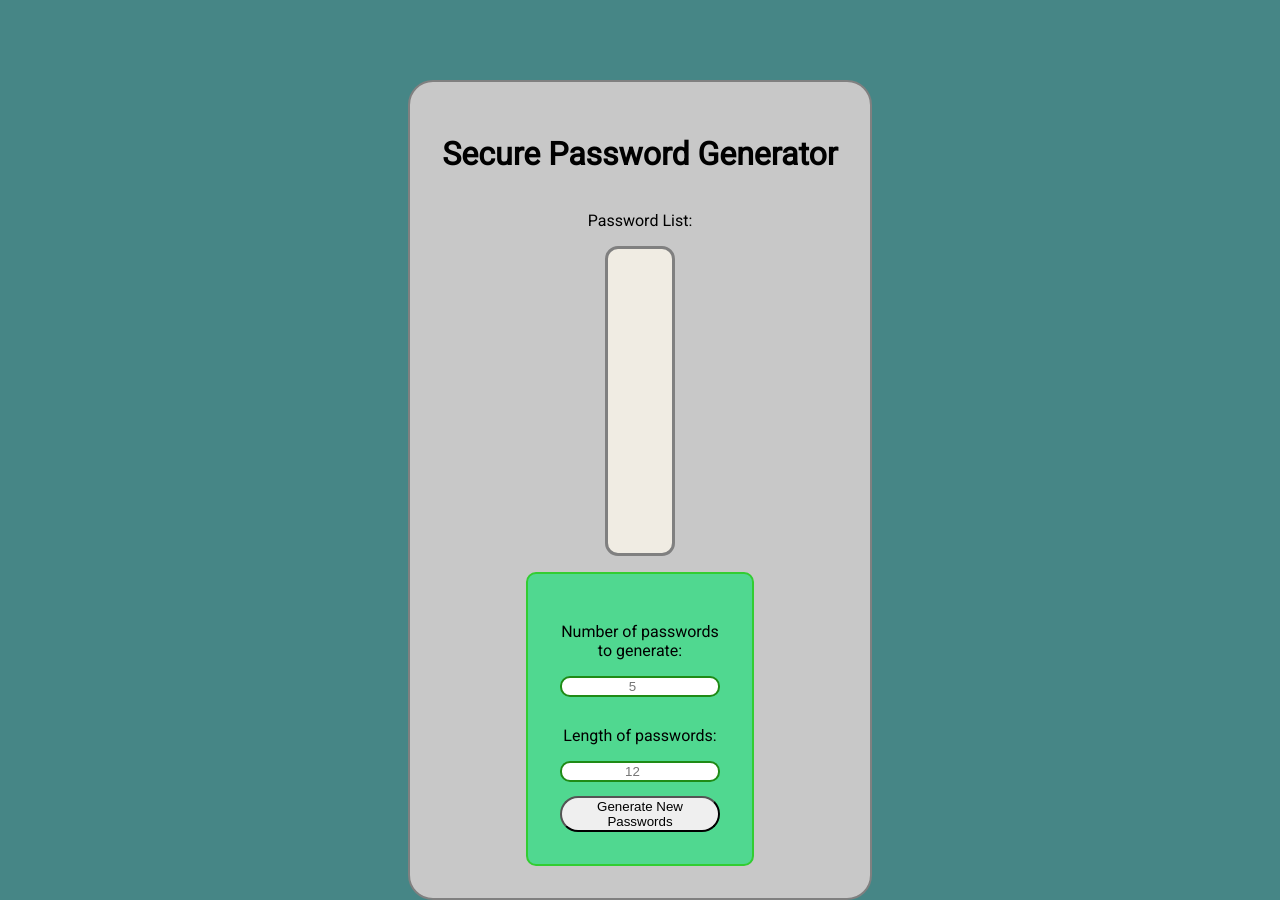
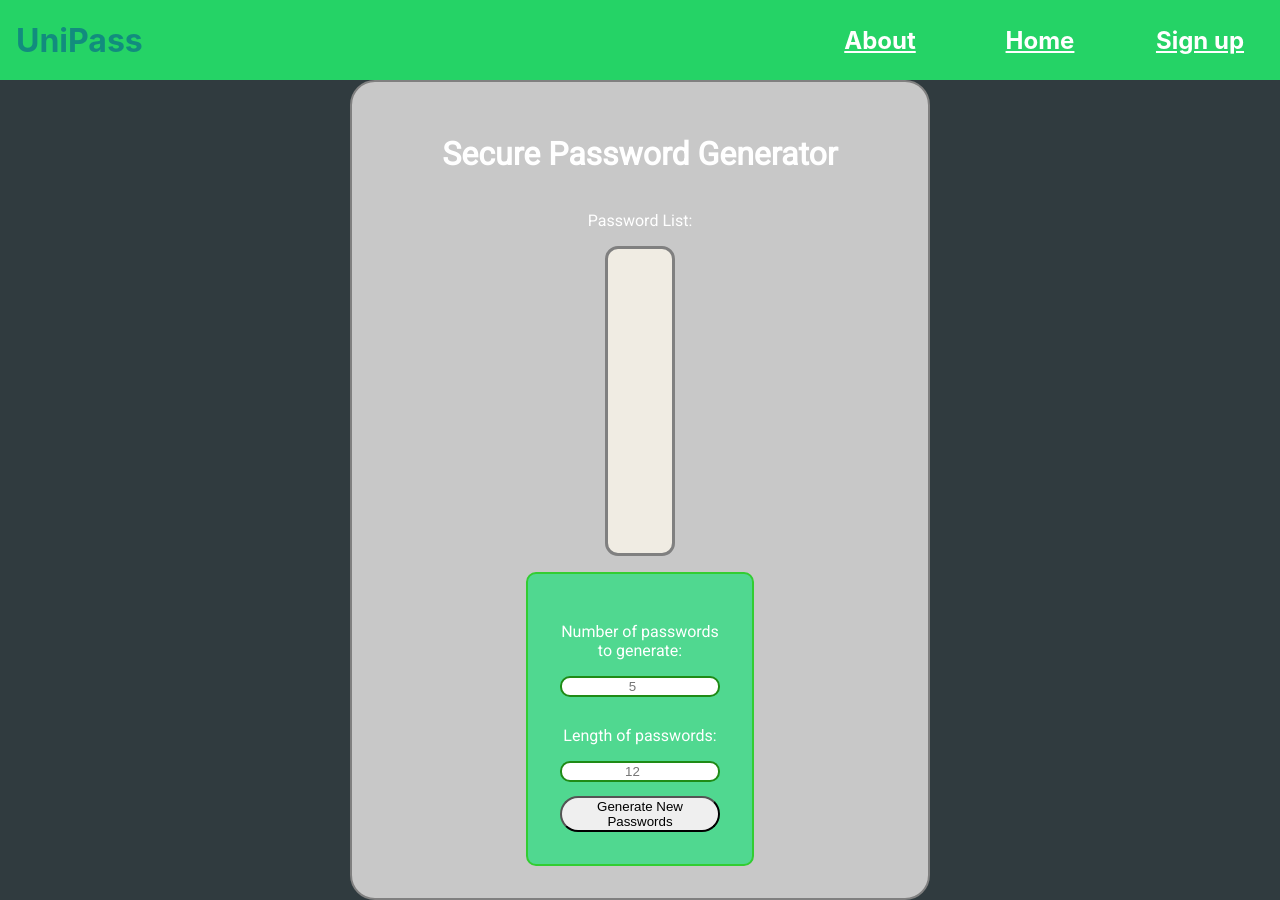
Before and after one commit to rnossair/UniPass---Password-Manager, a React (Create React App) app in the folder react-backend/client/: page /gen in a window 1280 px wide. Built offline with nearby package versions, Linux system fonts and the light colour scheme; no server answers.

Commit message:
Navbar and CSS Improvements

```diff
--- a/react-backend/client/src/App/App.js
+++ b/react-backend/client/src/App/App.js
@@ -1,4 +1,5 @@
 import React from 'react';
+import "./App.scss";
 import Home from "./pages/Home";
 import { Route, Routes} from 'react-router-dom';
 import PassGen from './pages/passgenerator.js';
@@ -8,9 +9,13 @@ import Logoff from './pages/Logout';
 import Login from './pages/Login';
 import PassList from "./pages/passList";
 import Profile from './pages/profile';
+import NavBar from './Components/NavBar';
 import { Navigate } from 'react-router-dom';
 export default function App() {
     return (
+      <div id="App">
+      <NavBar/>
+      <div id="content">
       <Routes>
         <Route exact path="/" element={<Home  />}/>
         <Route path="/gen" element={<PassGen/>}/>
@@ -22,7 +27,9 @@ export default function App() {
         <Route path="/profile" element={<Profile/>}/>
         <Route path="*" element={<Navigate to="/" replace />} />
       </Routes>
+      </div>
 
 
+      </div>
     );
 }
--- /dev/null
+++ b/react-backend/client/src/App/App.scss
@@ -0,0 +1,10 @@
+#content{
+    position: relative;
+    top: 10vh;
+    display: flex;
+    flex-direction: column;
+    align-items: center;
+    justify-content: center;
+    color: white;
+}
+html,body{margin:0;padding:0;}
--- /dev/null
+++ b/react-backend/client/src/App/Components/NavBar.js
@@ -0,0 +1,71 @@
+import React from "react";
+import { Link } from "react-router-dom";
+import "./NavBar.scss";
+class NavBar extends React.Component{
+    constructor(props){
+        super(props);
+        this.state = {
+            logged: false,
+            path: "/"
+        }
+        this.handleLinkClick = this.handleLinkClick.bind(this)
+    }
+    componentDidMount(){
+        let currPath = window.location.pathname;
+        if(document.getElementById(currPath)){
+            console.log(document.getElementById(currPath));
+            document.getElementById(currPath).classList.add("focusPage");
+        }
+        fetch("/api/authCheck")
+        .then(res => res.json())
+        .then(obj => {
+            if(obj.result === "Approved"){
+                this.setState({logged: true});
+            }
+            else{
+                this.setState({logged: false});
+            }
+        });
+        return;
+    }
+    componentDidUpdate(prevProvs, prevState){
+        let currPath = window.location.pathname;
+        let links = document.getElementsByClassName("Link");
+        if(document.getElementById(currPath)){
+            for(let i = 0; i < links.length; i++){
+                links[i].classList.remove("focusPage")
+            }
+            document.getElementById(currPath).classList.add("focusPage");
+        }
+    }
+    handleLinkClick(){
+        let currPath = window.location.pathname;
+        let links = document.getElementsByClassName("Link");
+        for(let i = 0; i < links.length; i++){
+            links[i].classList.remove("focusPage")
+        }
+        document.getElementById(currPath).classList.add("focusPage");
+        this.setState({path: currPath});
+    }
+    render(){
+        let element;
+            if(this.state.logged){
+            element = <Link to="/profile" id="/profile" onClick={this.handleLinkClick} className="Link"><h2>Profile</h2></Link>;
+        }
+        else{
+            element = <Link to="/register" id="/register" onClick={this.handleLinkClick} className="Link"><h2>Sign up</h2></Link>
+        }
+
+        return(
+            <div id="NavBar">
+                <h1 id="title">UniPass</h1>
+                <div id="links">
+                    <Link to="/" id="/" onClick={this.handleLinkClick} className="Link"><h2>About</h2></Link>
+                    <Link to="/passList" id="/passList" onClick={this.handleLinkClick} className="Link"><h2>Home</h2></Link>
+                    {element}
+                </div>
+            </div>
+        )
+    }
+}
+export default NavBar;
--- /dev/null
+++ b/react-backend/client/src/App/Components/NavBar.scss
@@ -0,0 +1,41 @@
+#title{
+    color:#128C7E;
+    margin-left: 2vh;
+}
+.focusPage{
+    background-color: #128C7E;
+}
+a{
+    color: white;
+}
+#NavBar{
+    position: fixed;
+    width: 100%;
+    background-color:#25D366;
+    height: 10vh;
+    display: flex;
+    flex-direction: row;
+    justify-content: space-between;
+    align-items: center;
+    z-index: 2;
+    padding: 0px;
+    *{
+        max-height: 100%;
+    }
+    #links{
+        height: 100%;
+        display: flex;
+        flex-direction: row;
+        justify-content: center;
+        padding: 0px;
+        a{
+            width: 20vh;
+            display: flex;
+            flex-direction: row;
+            justify-content: center;
+            align-items: center;
+            padding: 0px;
+            text-align: center;
+        }
+    }
+}
--- a/react-backend/client/src/App/pages/Register.js
+++ b/react-backend/client/src/App/pages/Register.js
@@ -1,6 +1,6 @@
 import React from "react";
 import {Navigate} from "react-router-dom";
-
+import {Link} from "react-router-dom";
 class Register extends React.Component{
     constructor(props){
         super(props);
@@ -46,6 +46,7 @@ class Register extends React.Component{
                   <input type="text" placeholder="Username" id="userInput" onChange={this.handleInput} required/>
                   <input type="text" placeholder="Password" id="passInput"onChange={this.handleInput} required/>
                   <button onClick={this.register}>Register Now!</button>
+                  <p>Already a member? <Link to="/login">Login</Link></p>
                 {this.redirector()}
 
             </div>
--- a/react-backend/client/src/App/pages/App.scss
+++ b/react-backend/client/src/App/pages/passGen.scss
@@ -1,5 +1,5 @@
 @import url('https://fonts.googleapis.com/css2?family=Roboto&display=swap');
-.App {
+.passwordGenerator {
   text-align: center;
   display:flex;
   flex-direction:column;
@@ -9,9 +9,8 @@
   border: 2px solid gray;
   background-color: rgb(200, 200, 200);
   border-radius: 25px;
-  position:relative;
-  top: 10vh;
   padding: 2em;
+  width: 40%;
 }
 
 .genButton{
--- a/react-backend/client/src/App/pages/passList.js
+++ b/react-backend/client/src/App/pages/passList.js
@@ -12,7 +12,8 @@ class passList extends React.Component{
             mpSet: false,
             masterPassInput : "",
             securePass: "",
-            gotPass: false
+            gotPass: false,
+            loaded: false
         }
         this.handleNameInput = this.handleNameInput.bind(this);
         this.handlePassInput = this.handlePassInput.bind(this);
@@ -70,7 +71,7 @@ class passList extends React.Component{
             .then(obj => {
                 console.log(obj.result);
                 if(obj.result === "Success"){
-                    this.setState({masterPassword: mp})
+                    this.setState({masterPassword: mp, mpSet: true})
                 }
             })
     }
@@ -120,10 +121,10 @@ class passList extends React.Component{
             .then(obj => {
                 console.log(obj.result)
                 if(obj.result === "Mp set"){
-                    this.setState({mpSet: true});
+                    this.setState({mpSet: true, loaded: true});
                 }
                 else{
-                    this.setState({mpSet: false});
+                    this.setState({mpSet: false, loaded: true});
                 }
             })
         }
@@ -154,6 +155,7 @@ class passList extends React.Component{
                     )
                 }
                 else{
+                    if(this.state.loaded){
                         if(this.state.mpSet){
                             return(
 
@@ -175,6 +177,10 @@ class passList extends React.Component{
                                 </div>
                             )
                         }
+                    }
+                    else{
+                        return(<h3>Loading...</h3>)
+                    }
 
                 }
 
--- a/react-backend/client/src/App/pages/passgenerator.js
+++ b/react-backend/client/src/App/pages/passgenerator.js
@@ -1,5 +1,5 @@
 import React from 'react';
-import './App.scss';
+import './passGen.scss';
 import { Component } from "react";
 class PassGen extends Component {
   constructor(props){
@@ -35,7 +35,7 @@ class PassGen extends Component {
   }
   render(){
     return (
-    <div className="App">
+    <div className="passwordGenerator">
       <h1>Secure Password Generator</h1>
       <p>Password List:</p>
       {/*console.log("password state: ", typeof(this.state.passwords))*/}
--- a/react-backend/client/src/index.css
+++ b/react-backend/client/src/index.css
@@ -9,10 +9,13 @@ body {
   flex-direction: column;
   justify-content: center;
   align-items: center;
-  background-color: rgb(70, 134, 134);
+  background-color: #303B3F;
 }
 
 code {
   font-family: source-code-pro, Menlo, Monaco, Consolas, 'Courier New',
     monospace;
 }
+#root{
+  width: 100%;
+}
```
Lines whose indentation alone changed are shown as unchanged.
